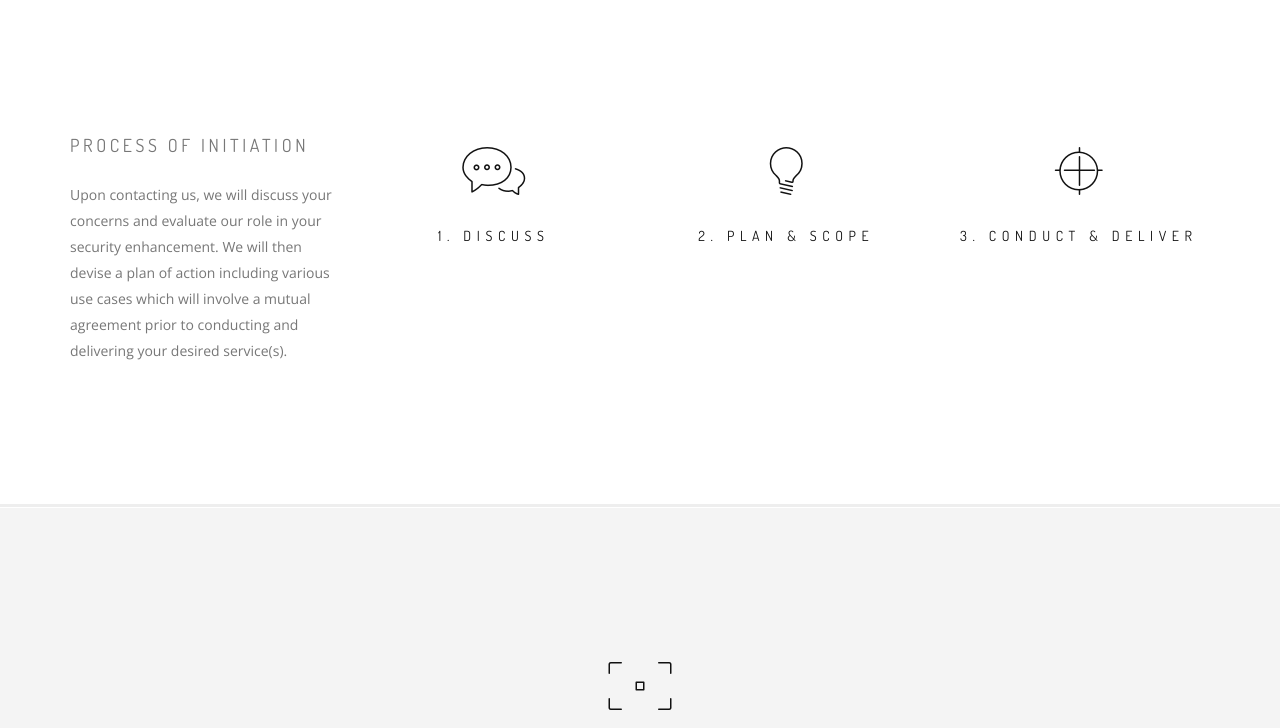
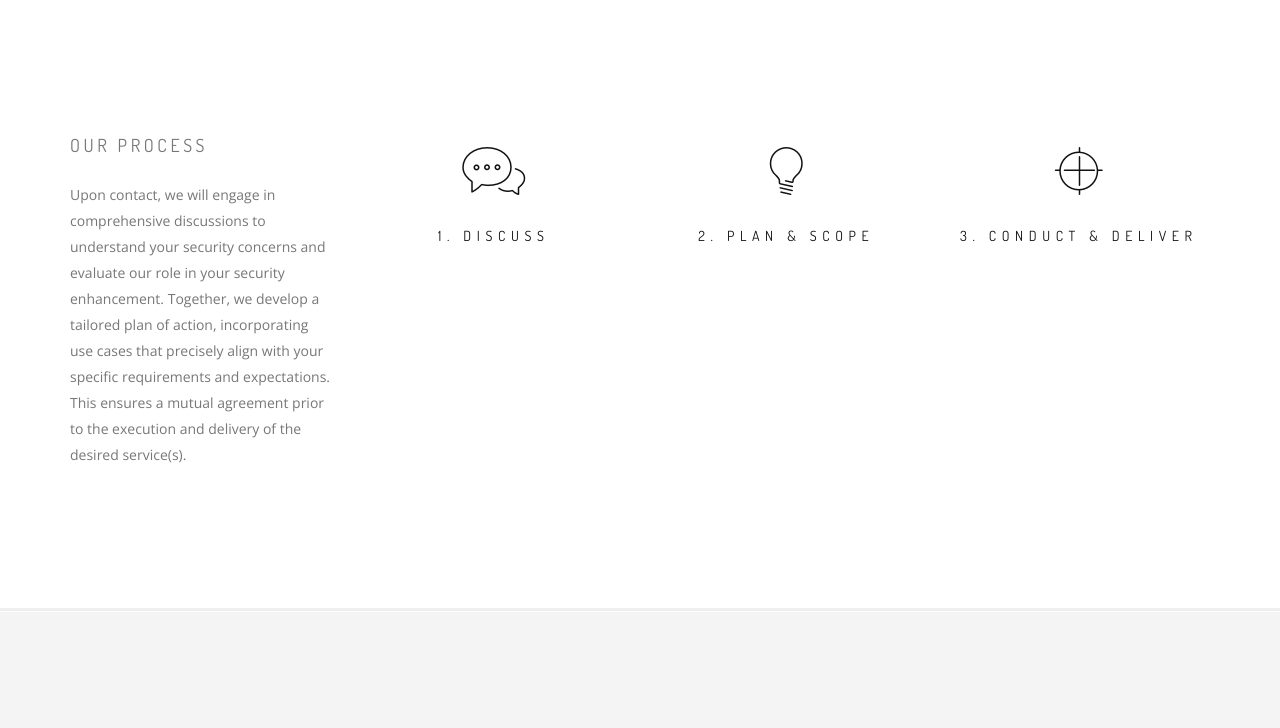
Before and after one commit to IngeniumLabsAU/IngeniumLabsAU.githib.io, a plain HTML site: page index.html in a window 1280 px wide. Shown: the part 1960-2688 px from the top of the page. Drawn offline with nearby package versions, Linux system fonts and the light colour scheme; some packages are replaced by stand-ins of ours; a script that the page names is missing.

Commit message:
Update index.html

```diff
--- a/index.html
+++ b/index.html
@@ -206,8 +206,8 @@
                         <div class="col-sm-3">
                             <div class="alt-features-item align-center">
                                 <div class="alt-features-descr align-left">
-                                    <h4 class="mt-0 font-alt">Process of Initiation</h4>
-                                    Upon contacting us, we will discuss your concerns and evaluate our role in your security enhancement. We will then devise a plan of action including various use cases which will involve a mutual agreement prior to conducting and delivering your desired service(s).
+                                    <h4 class="mt-0 font-alt">Our Process</h4>
+                                    Upon contact, we will engage in comprehensive discussions to understand your security concerns and evaluate our role in your security enhancement. Together, we develop a tailored plan of action, incorporating use cases that precisely align with your specific requirements and expectations. This ensures a mutual agreement prior to the execution and delivery of the desired service(s).
                                 </div>
                             </div>
                         </div>
```
